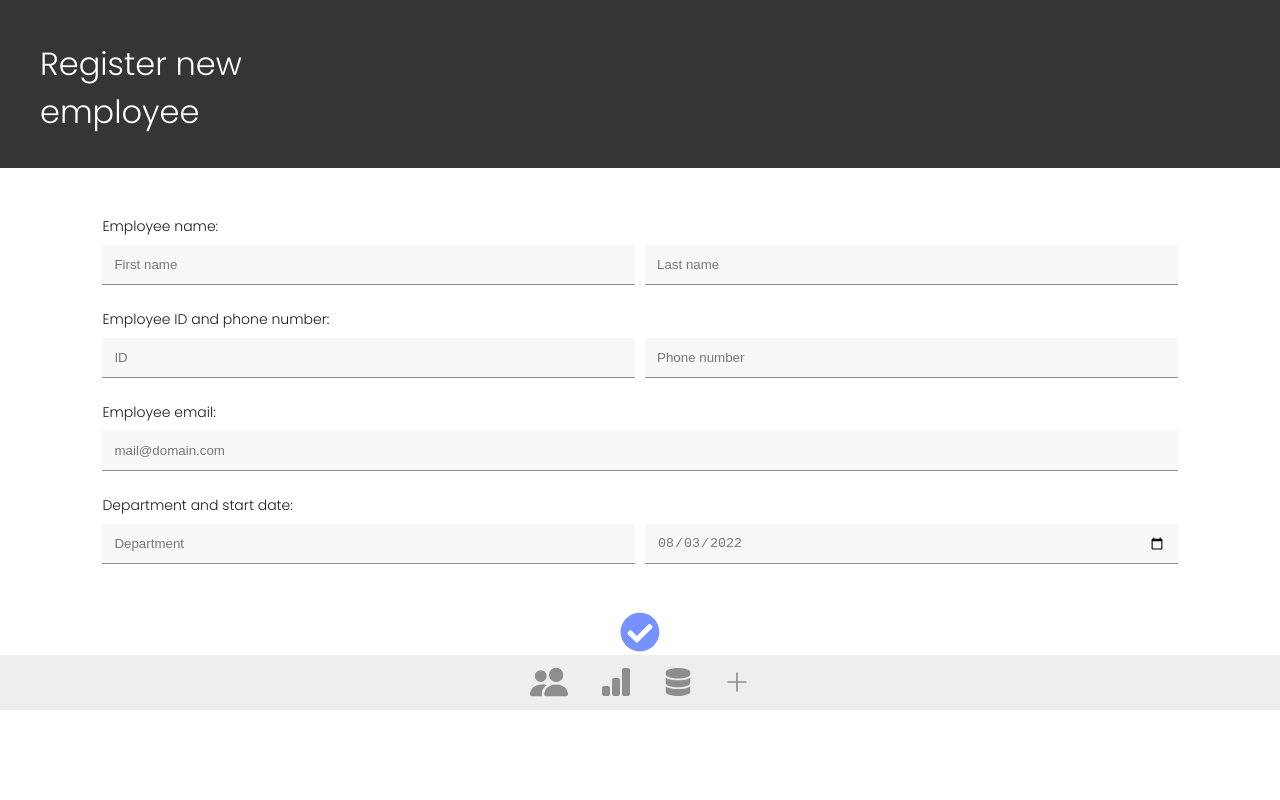
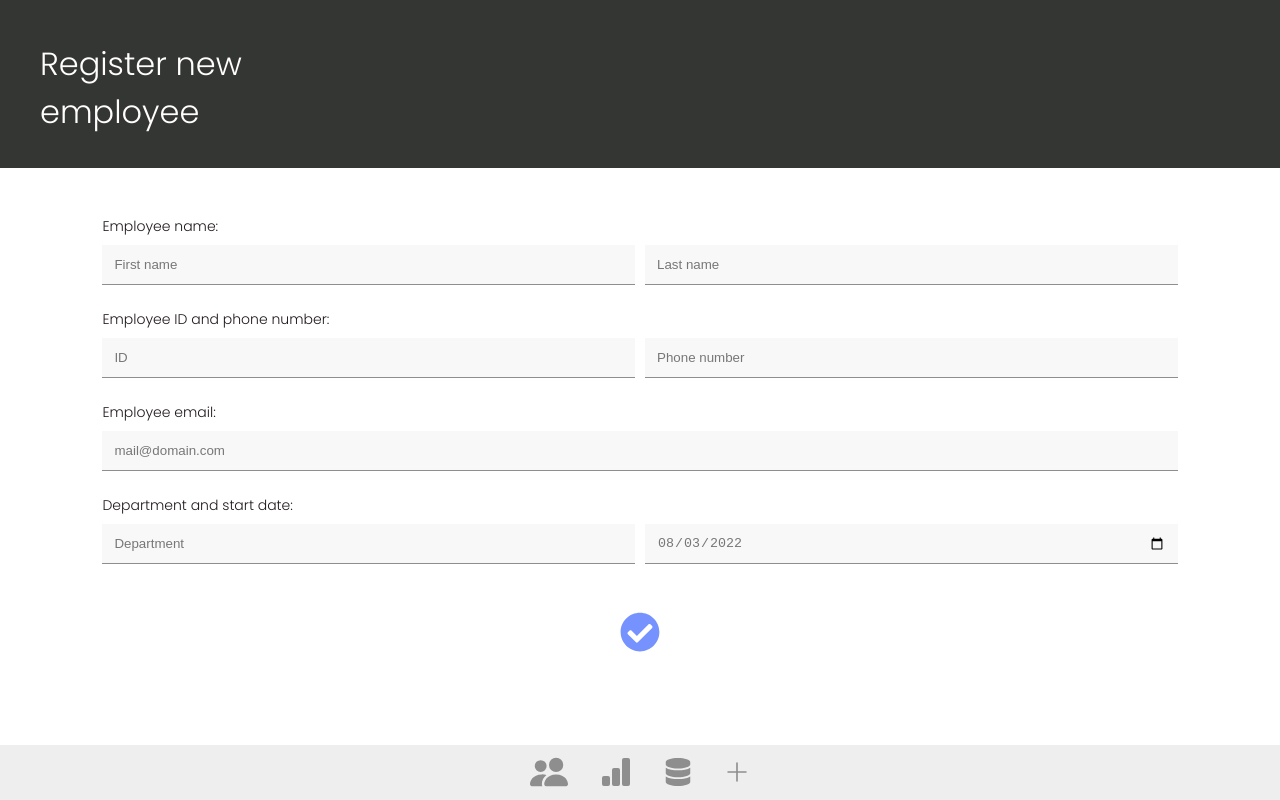
Before and after one commit to qbytte/rfid-employee, a React (Vite) app in the folder client/: page /register in a window 1280 px wide. Built offline with nearby package versions, Linux system fonts and the light colour scheme; no server answers.

Commit message:
Revert "Nav bar rework"

```diff
--- a/client/src/App.jsx
+++ b/client/src/App.jsx
@@ -1,4 +1,5 @@
 import { Route, Switch } from "wouter";
+import { Layout } from "./components";
 import {
   ActiveEmps,
   EditEmp,
@@ -10,6 +11,7 @@ import {
 
 function App() {
   return (
+    <Layout>
       <Switch>
         <Route path="/" component={ActiveEmps} />
         <Route path="/edit/:id" component={EditEmp} />
@@ -18,6 +20,7 @@ function App() {
         <Route path="/register" component={RegisterEmp} />
         <Route path="/hours" component={WorkedHours} />
       </Switch>
+    </Layout>
   );
 }
 
--- /dev/null
+++ b/client/src/components/Layout/index.jsx
@@ -0,0 +1,13 @@
+import Footer from "./Footer/Index"
+import './styles.css'
+
+const index = ({children}) => {
+  return (
+    <>
+      {children}
+      <Footer />
+    </>
+  )
+}
+
+export default index
--- /dev/null
+++ b/client/src/components/Layout/styles.css
@@ -0,0 +1,5 @@
+.Footer {
+    position: fixed;
+    bottom: 0;
+    width: 100vw;
+}
--- a/client/src/components/index.js
+++ b/client/src/components/index.js
@@ -1,4 +1,4 @@
 export { default as Header } from "./Header";
+export { default as Layout } from "./Layout";
 export { default as Form } from "./Form";
 export { default as EditPhoto } from "./EditPhoto";
-export { default as Footer} from "./Footer";
--- a/client/src/pages/ActiveEmps/index.jsx
+++ b/client/src/pages/ActiveEmps/index.jsx
@@ -1,10 +1,6 @@
-import { Footer } from "../../components"
 const ActiveEmployees = () => {
   return (
-    <div>
-      <p>ActiveEmployees</p>
-      <Footer />
-    </div>
+    <div>ActiveEmployees</div>
   )
 }
 
--- a/client/src/pages/EmpLogs/index.jsx
+++ b/client/src/pages/EmpLogs/index.jsx
@@ -1,11 +1,6 @@
-import { Footer } from "../../components"
-
 const Logs = () => {
   return (
-    <div>
-      <p>Logs</p>
-      <Footer />
-    </div>
+    <div>Logs</div>
   )
 }
 
--- a/client/src/pages/RegisterEmp/index.jsx
+++ b/client/src/pages/RegisterEmp/index.jsx
@@ -1,4 +1,4 @@
-import { Header, Form, Footer } from "../../components";
+import { Header, Form } from "../../components";
 import "./styles.css"
 
 const RegisterEmp = () => {
@@ -6,7 +6,6 @@ const RegisterEmp = () => {
     <>
       <Header title={"Register new employee"} />
       <Form />
-      <Footer/>
     </>
   );
 };
--- a/client/src/pages/WorkedHours/index.jsx
+++ b/client/src/pages/WorkedHours/index.jsx
@@ -1,11 +1,6 @@
-import { Footer } from "../../components"
-
 const WorkedHours = () => {
   return (
-    <div>
-      <p>WorkedHours</p>
-      <Footer />
-    </div>
+    <div>WorkedHours</div>
   )
 }
 
```
Also changed, not shown: client/src/components/Layout/Footer/index.jsx (renamed from client/src/components/Footer/index.jsx), client/src/components/Layout/Footer/styles.css (renamed from client/src/components/Footer/styles.css). Lines whose indentation alone changed are shown as unchanged.
